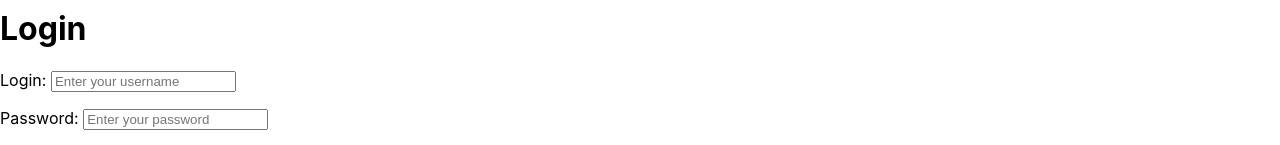
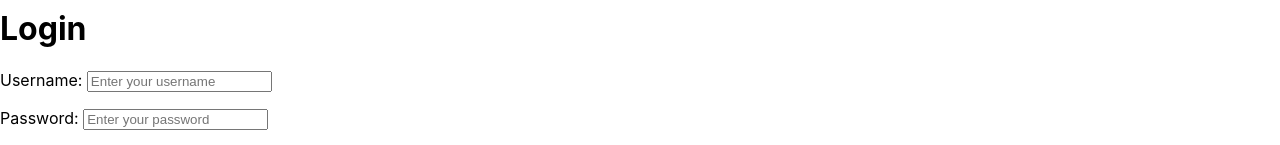
Before and after one commit to danielftn/Assignment4, a React (Create React App) app in the folder my-ecommerce-app/: page /LoginPage in a window 1280 px wide. Shown: the part 236-381 px from the top of the page. Built offline with nearby package versions, Linux system fonts and the light colour scheme.

Commit message:
Updated Login.js and Signup.js

```diff
--- a/my-ecommerce-app/src/component/LoginForm.js
+++ b/my-ecommerce-app/src/component/LoginForm.js
@@ -6,36 +6,45 @@ function LoginForm() {
 
     const[username, setUsername] = useState('')
     const[password, setPassword] = useState('')
-    const [login, setLogin] = useState(true);
+    const[login, setLogin] = useState(true);
 
     const handleLogin = () => {
         if('' === username){
             alert('Please enter your username');
-            return;
+            return
         }
 
         if('' === password) {
             alert('Please enter your password')
+            return
         }
     }
 
     const handleSwitch = () => {
         setLogin(!login);
+
+        if(login === true){
+            <LoginForm/>
+        }
+
+        if(login === false){
+            <SignupForm/>
+        }
     }
 
     return(
         <form className='loginForm'>
             <h1>Login</h1>
             <div className='Username'>
-                <p>Login: <input placeholder='Enter your username'
-                className='inputBox'
+                <p>Username: <input placeholder='Enter your username'
+                className='Username'
                 type='text'
                 onChange={e => setUsername(e.target.value)} /></p>
             </div>
 
             <div className='Password'>
                 <p>Password: <input placeholder='Enter your password'
-                className='inputBox'
+                className='Password'
                 type='password'
                 onChange={e => setPassword(e.target.value)} /></p>
             </div>
@@ -45,7 +54,9 @@ function LoginForm() {
             </div>
 
             <div className='switchtoSignup'>
-                <input type='button' value={'Switch to Signup'} onClick={handleSwitch}/>
+                <input type='button'
+                value={'Switch to Signup'}
+                onClick={handleSwitch}/>
             </div>
         </form>
     );
--- a/my-ecommerce-app/src/component/SignupForm.js
+++ b/my-ecommerce-app/src/component/SignupForm.js
@@ -1,4 +1,5 @@
 import React, {useState} from 'react';
+import LoginForm from './LoginForm';
 
 function SignupForm(){
     const[username, setUsername] = useState('')
@@ -26,24 +27,26 @@ function SignupForm(){
     }
 
     return(
-    <div className='signupForm'>
+    <form className='signupForm'>
         <div className='Username'>
-            <p>Login: <input placeholder='Enter your username'
+            <p>Username:
+            <input placeholder='Enter your username'
             className='Username'
             type='text'
             onChange={e => setUsername(e.target.value)} /></p>
         </div>
 
         <div className='Password'>
-            <p>Password: <input
-            placeholder='Enter your password'
+            <p>Password:
+            <input placeholder='Enter your password'
             className='Password'
             type='password'
             onChange={e => setPassword(e.target.value)}/></p>
         </div>
 
         <div className='confirmPassword'>
-            <p>Confirm Password: <input placeholder='Confirm your password'
+            <p>Confirm Password:
+            <input placeholder='Confirm your password'
             className='confirmPassword'
             type='password'
             onChange={e => setConfirmPassword(e.target.value)}/></p>
@@ -63,7 +66,7 @@ function SignupForm(){
         <div className='switchtoLogin'>
             <input type='button' value={'Switch to Login'}/>
         </div>
-    </div>
+    </form>
     );
 }
 export default SignupForm;
```
